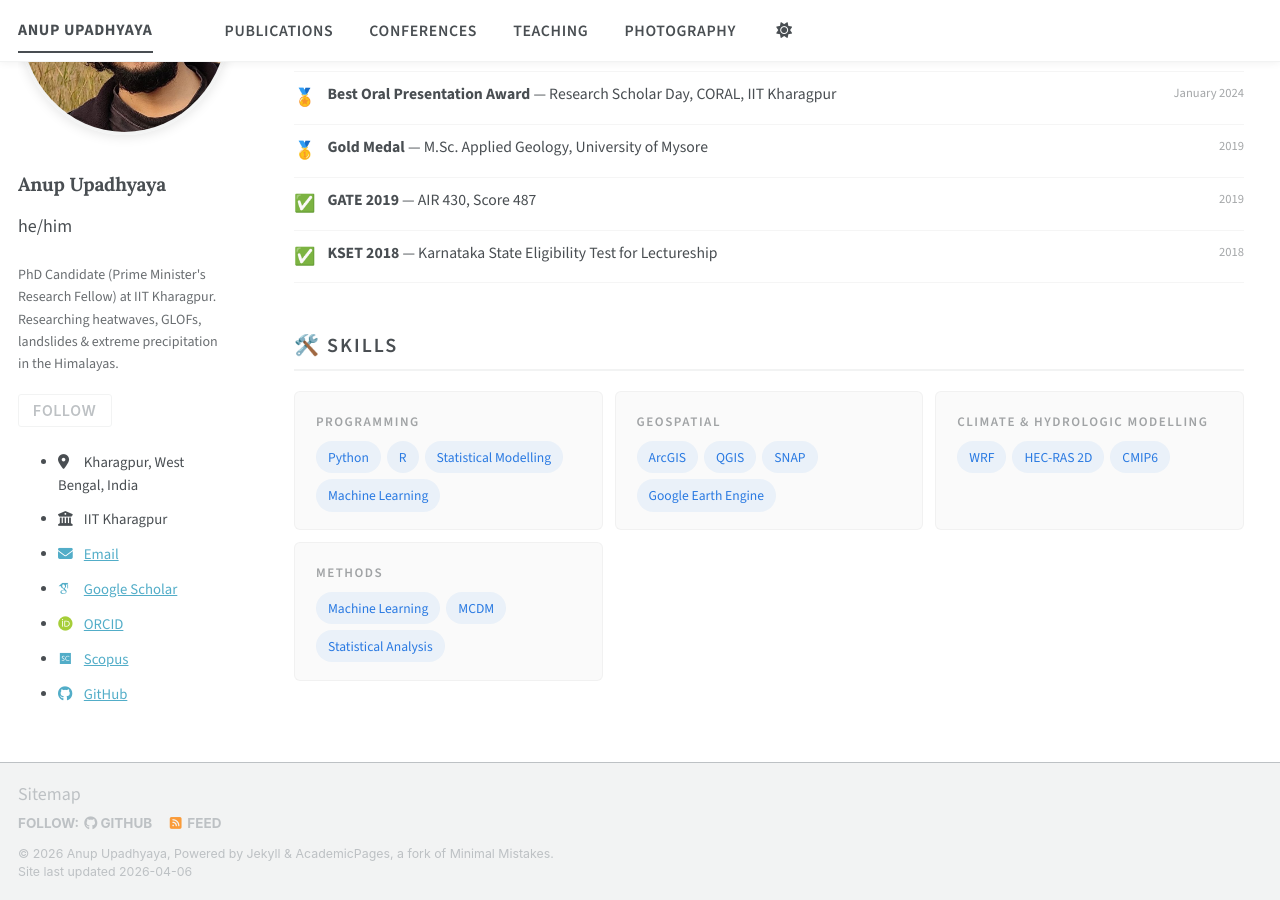
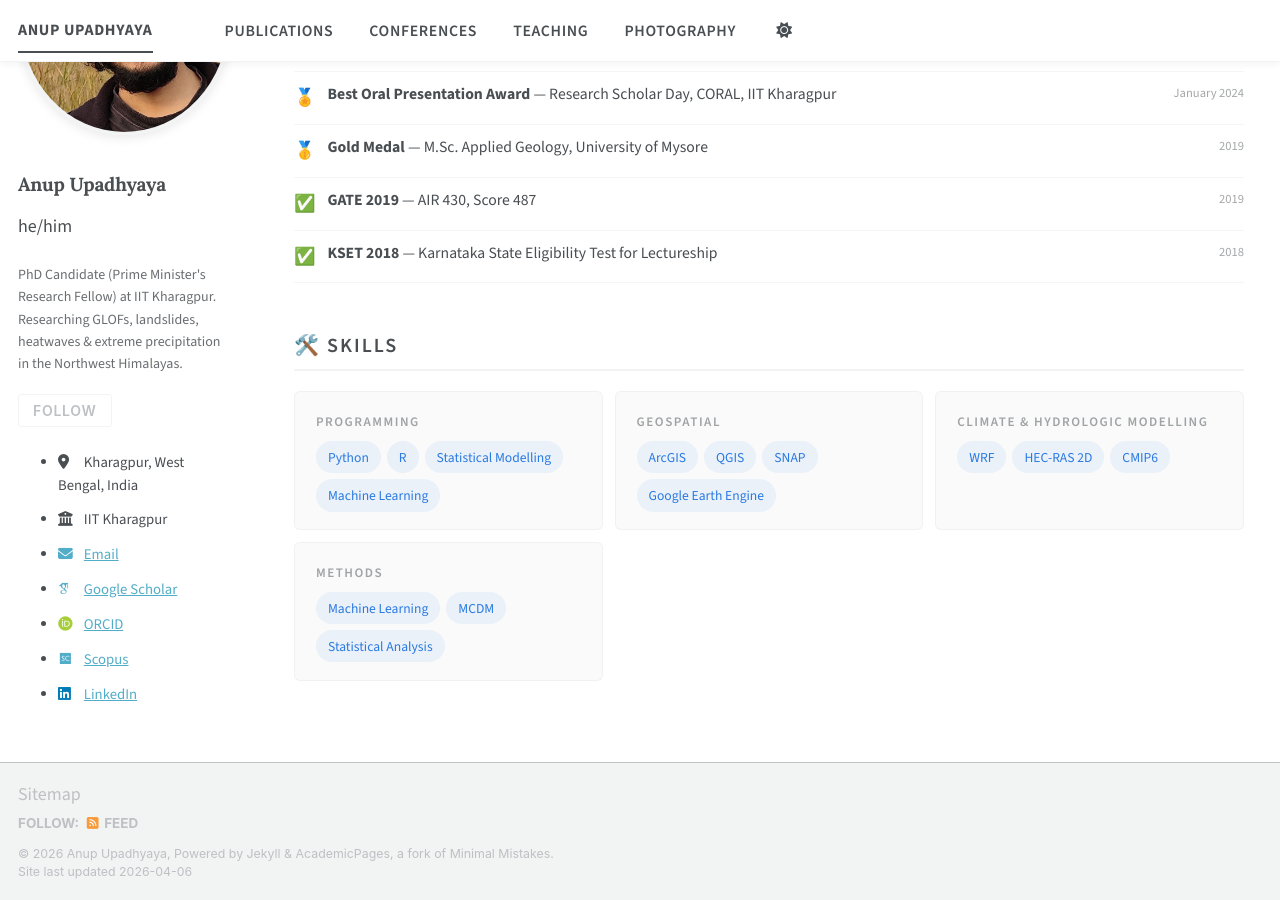
Before and after one commit to anupupadhyaya/anupupadhyaya.github.io, a Jekyll site: the page built from _pages/about.md, in a window 1280 px wide and 900 px high, scrolled down 1997 px. Built offline with Jekyll 4.4.1, drawn with Linux system fonts in a browser that asks for light colours; some web fonts are replaced; a script bundle is joined from its source files by our own code; library files that are not in the unit come from our copies; some of the changed lines change nothing that is shown.

Commit message:
Update _config.yml

```diff
--- a/_config.yml
+++ b/_config.yml
@@ -4,7 +4,7 @@ site_theme               : "default"
 title                    : "Anup Upadhyaya"
 title_separator          : "-"
 name                     : &name "Anup Upadhyaya"
-description              : &description "PhD Candidate | Climate Extremes | GLOFs | Heatwaves | IIT Kharagpur"
+description              : &description "PhD Candidate | Climate Extremes | GLOFs | Landslides | IIT Kharagpur"
 url                      : https://anupupadhyaya.github.io
 baseurl                  : ""
 repository               : "anupupadhyaya/anupupadhyaya.github.io"
@@ -14,7 +14,7 @@ author:
   avatar           : "profile.jpg"
   name             : "Anup Upadhyaya"
   pronouns         : "he/him"
-  bio              : "PhD Candidate (Prime Minister's Research Fellow) at IIT Kharagpur. Researching heatwaves, GLOFs, landslides & extreme precipitation in the Himalayas."
+  bio              : "PhD Candidate (Prime Minister's Research Fellow) at IIT Kharagpur. Researching GLOFs, landslides, heatwaves & extreme precipitation in the Northwest Himalayas."
   location         : "Kharagpur, West Bengal, India"
   employer         : "IIT Kharagpur"
   uri              :
@@ -38,7 +38,7 @@ author:
   bitbucket        :
   codepen          :
   dribbble         :
-  github           : "anupupadhyaya"
+  github           :
   kaggle           :
   stackoverflow    :
 
@@ -53,7 +53,7 @@ author:
   keybase          :
   instagram        :
   lastfm           :
-  linkedin         : "anup-u-59533458"
+  linkedin         : "www.linkedin.com/in/anupupadhyaya"
   mastodon         :
   medium           :
   pinterest        :
```
